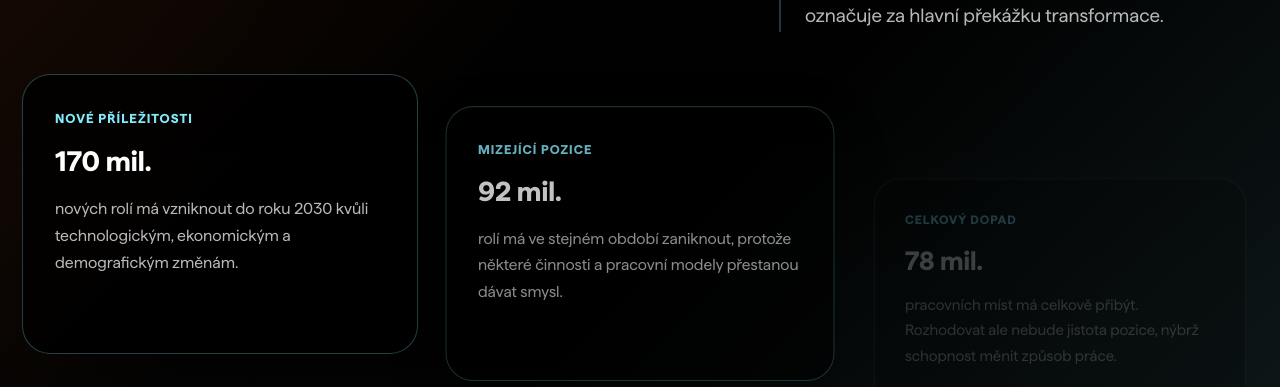
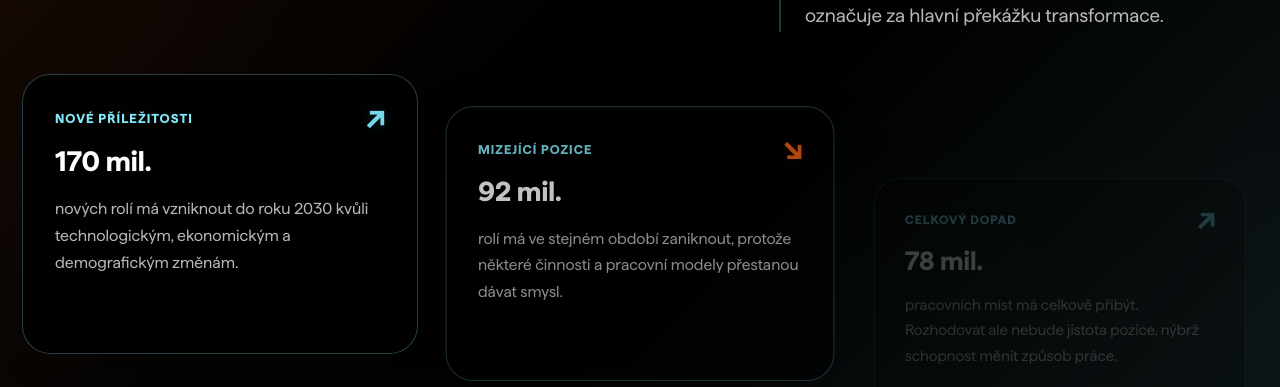
Before and after one commit to advantages-cz/website-adaptivio, a Jekyll site: the page built from landing/leadership-camp-founders/index.html, in a window 1280 px wide and 900 px high, scrolled down 4856 px. Shown: the part 392-779 px from the top of the window. Built offline with Jekyll 4.4.1, drawn with Linux system fonts in a browser that asks for light colours.

Commit message:
Add indicators to stickysection cards

```diff
--- a/_data/leadership_camp_founders.yml
+++ b/_data/leadership_camp_founders.yml
@@ -119,16 +119,19 @@ sections:
     source: "Zdroj: World Economic Forum, Future of Jobs Report 2025."
     items:
       - label: Nové příležitosti
+        indicator: up
         title: 170 mil.
         copy: >-
           nových rolí má vzniknout do roku 2030 kvůli technologickým,
           ekonomickým a demografickým změnám.
       - label: Mizející pozice
+        indicator: down
         title: 92 mil.
         copy: >-
           rolí má ve stejném období zaniknout, protože některé činnosti a
           pracovní modely přestanou dávat smysl.
       - label: Celkový dopad
+        indicator: up
         title: 78 mil.
         copy: >-
           pracovních míst má celkově přibýt. Rozhodovat ale nebude jistota
--- a/_includes/components/stickysection.html
+++ b/_includes/components/stickysection.html
@@ -9,6 +9,9 @@
         <div class="sequence-list stickysection-grid">
           {% for item in include.section.items %}
           <article class="sequence-item stickysection-card{% if include.section.card_class %} {{ include.section.card_class }}{% endif %}{% if forloop.first %} is-active{% endif %}" data-stickysection-card>
+            {% if item.indicator %}
+            <span class="stickysection-card-indicator stickysection-card-indicator--{{ item.indicator }}" aria-hidden="true"></span>
+            {% endif %}
             <div class="stickysection-card-content">
               <span class="tag sequence-state-label">{{ item.label }}</span>
               <h3>{{ item.title }}</h3>
--- a/assets/css/site.css
+++ b/assets/css/site.css
@@ -610,6 +610,46 @@ section {
   overflow: clip;
 }
 
+.stickysection-card-indicator {
+  position: absolute;
+  top: 24px;
+  right: 24px;
+  z-index: 1;
+  width: 34px;
+  height: 34px;
+  color: var(--blue);
+  opacity: 0.92;
+}
+
+.stickysection-card-indicator::before {
+  content: "↗";
+  position: absolute;
+  top: 50%;
+  left: 50%;
+  font-size: 34px;
+  font-weight: 700;
+  line-height: 1;
+  transform: translate(-50%, -50%);
+  text-shadow: 0 0 18px rgba(129, 234, 252, 0.2);
+}
+
+.stickysection-card-indicator--down {
+  color: var(--orange);
+}
+
+.stickysection-card-indicator--down::before {
+  content: "↘";
+  text-shadow: 0 0 18px rgba(255, 101, 18, 0.18);
+}
+
+.stickysection-card-indicator--neutral {
+  color: var(--paper);
+}
+
+.stickysection-card-indicator--neutral::before {
+  content: "→";
+}
+
 .sequence-list {
   display: grid;
   gap: var(--stickysection-grid-gap);
@@ -1283,6 +1323,11 @@ section {
     --stickysection-card-padding: 28px 26px 26px;
   }
 
+  .stickysection-card-indicator {
+    top: 22px;
+    right: 22px;
+  }
+
   .section-head--split {
     display: grid;
     grid-template-columns: minmax(0, 1.15fr) minmax(280px, 0.85fr);
@@ -1537,6 +1582,17 @@ section {
     --stickysection-grid-gap: var(--stickysection-space-2);
     --stickysection-card-gap: var(--stickysection-space-1-5);
     --stickysection-card-padding: 26px 22px 24px;
+  }
+
+  .stickysection-card-indicator {
+    top: 22px;
+    right: 22px;
+    width: 30px;
+    height: 30px;
+  }
+
+  .stickysection-card-indicator::before {
+    font-size: 30px;
   }
 
   .people .lecturer-media {
```
